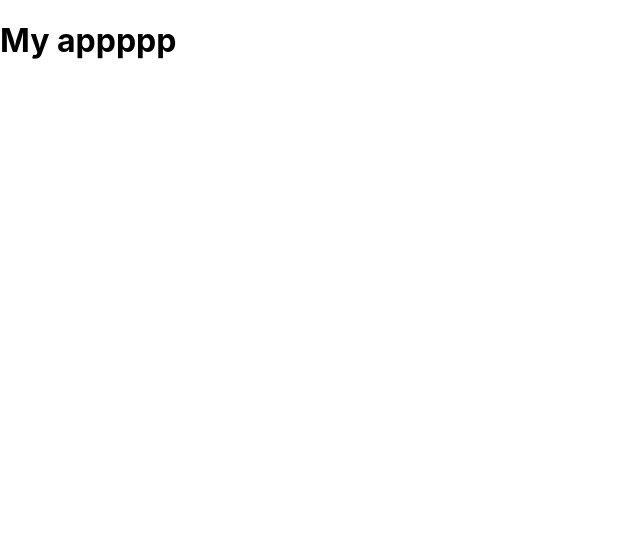
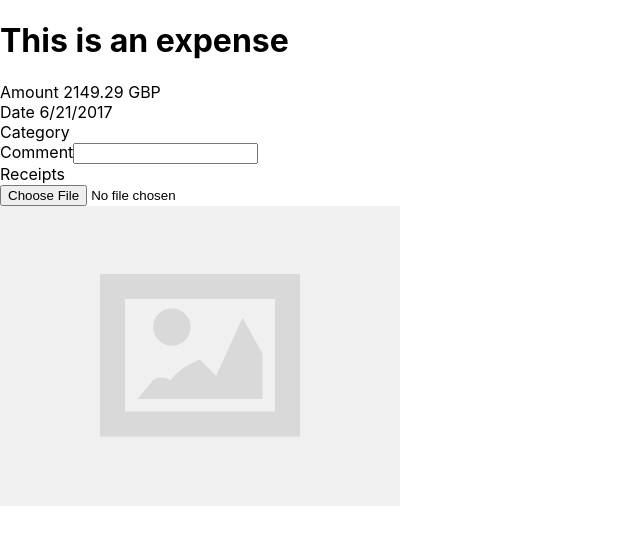
Before and after one commit to andradaaag/pleo-challenge, a React (Create React App) app in the folder pleo/: page / in a window 1280 px wide. Shown: the top 544 px of the page, without its empty margins (0-640 px from the left). Built offline with nearby package versions, Linux system fonts and the light colour scheme.

Commit message:
Create expense details page

```diff
--- a/pleo/src/App.js
+++ b/pleo/src/App.js
@@ -1,10 +1,30 @@
 import React, { Component } from 'react';
+import Expense from './components/Expense';
 
 class App extends Component {
+  state = {
+    expense: {
+      id: '5b995dff2e3cb74644948a66',
+      amount: {
+        value: '2149.29',
+        currency: 'GBP'
+      },
+      date: '2017-06-21T08:45:09.326Z',
+      merchant: 'QUONK',
+      receipts: [],
+      comment: '',
+      category: '',
+      user: {
+        first: 'Atkins',
+        last: 'Blackburn',
+        email: 'atkins.blackburn@pleo.io'
+      }
+    }
+  }
   render() {
     return (
       <div className="App">
-        <h1>My appppp</h1>
+        <Expense expense={this.state.expense} />
       </div>
     );
   }
--- /dev/null
+++ b/pleo/src/components/Expense.js
@@ -0,0 +1,32 @@
+import React, { Component } from 'react';
+import Upload from './Upload';
+
+class Expense extends Component {
+    render() {
+        var date = (new Date(this.props.expense.date)).toLocaleDateString()
+        return (
+            <div className="Expense">
+                <h1>This is an expense</h1>
+                <label>Amount </label>
+                <label>{this.props.expense.amount.value} </label>
+                <label>{this.props.expense.amount.currency}</label>
+                <br />
+                <label>Date </label>
+                <label>{date}</label>
+                <br />
+                <label>Category </label>
+                <label>{this.props.expense.category}</label>
+                <br />
+                <label>
+                    Comment
+                <input type="text" name="comment" />
+                </label>
+                <br />
+                <label>Receipts </label>
+                <Upload receipts={this.props.expense.receipts[0]} />
+            </div>
+        );
+    }
+}
+
+export default Expense;
--- /dev/null
+++ b/pleo/src/components/Upload.js
@@ -0,0 +1,33 @@
+import React, { Component } from 'react';
+import noImage from '../no_image.png';
+
+class Upload extends Component {
+    constructor(props) {
+        super(props);
+
+        var receipt = noImage;
+        if (this.props.receipt) {
+            receipt = this.props.receipt;
+        }
+        this.state = {
+            receipt: receipt
+        };
+
+        this.handleChange = this.handleChange.bind(this)
+    }
+    handleChange(event) {
+        this.setState({
+            receipt: URL.createObjectURL(event.target.files[0])
+        })
+    }
+    render() {
+        return (
+            <div>
+                <input type="file" onChange={this.handleChange} />
+                <br />
+                <img src={this.state.receipt} alt="Receipt" />
+            </div>
+        );
+    }
+}
+export default Upload;
```
Also changed, not shown: pleo/src/no_image.png (added).
